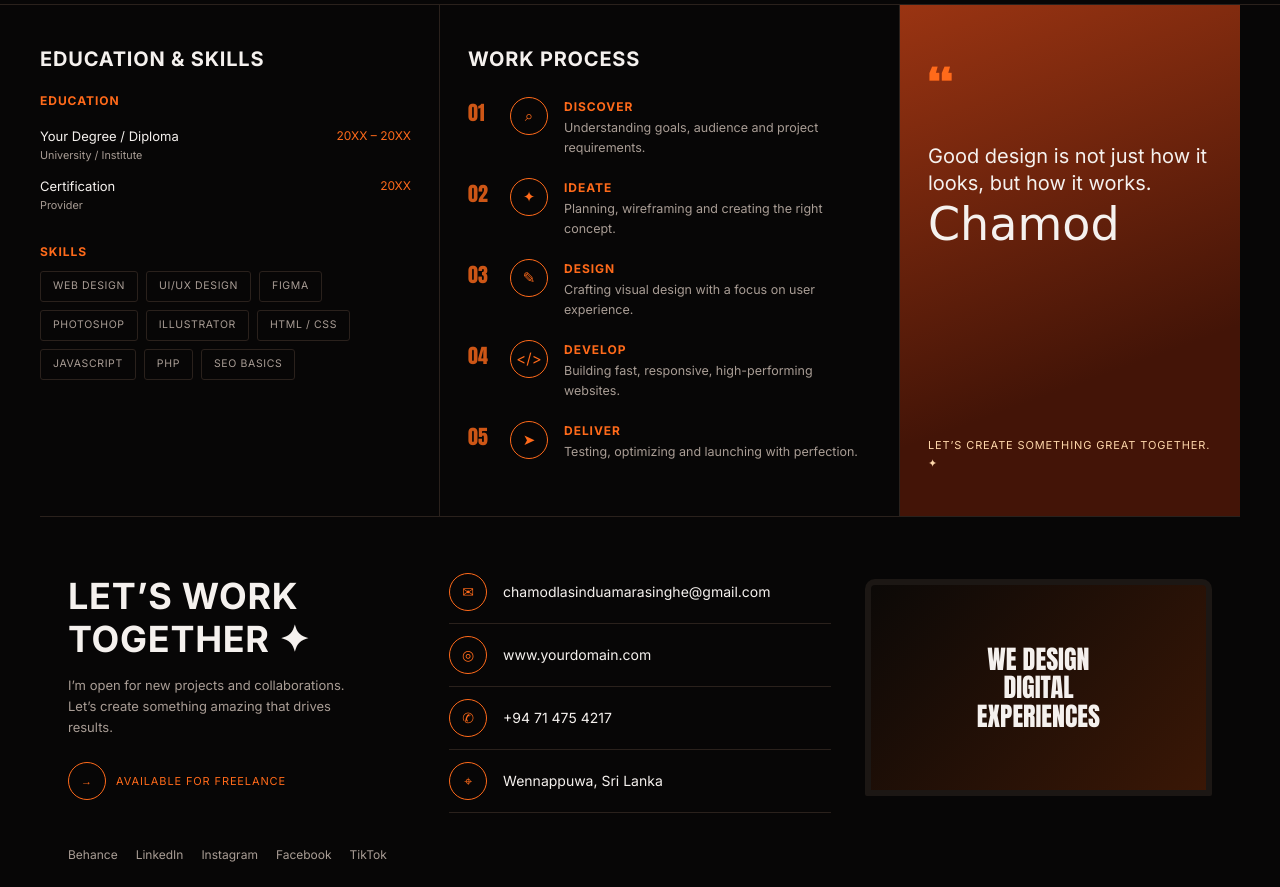
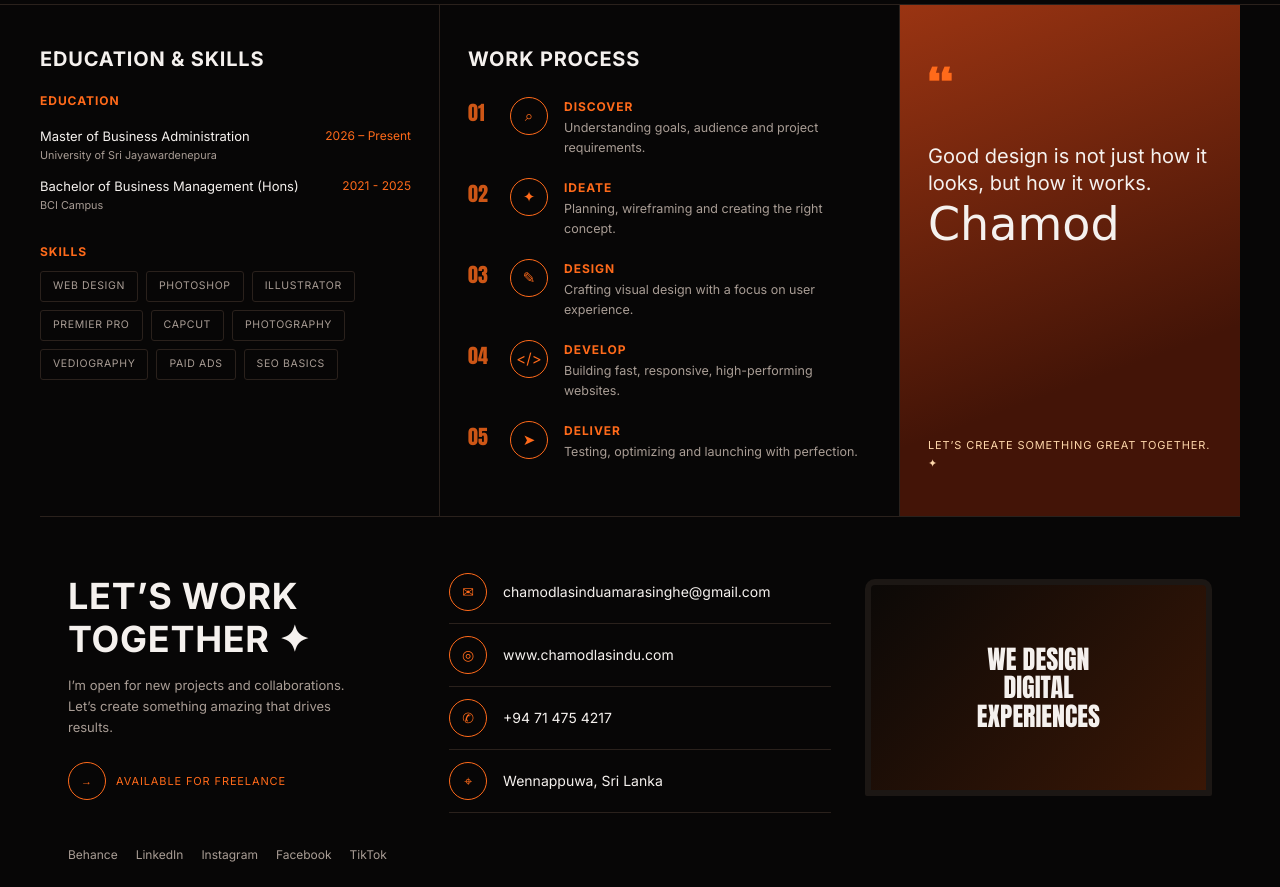
Before and after one commit to lasinduamarasinghe/chamodlasindu, a plain HTML site: page index.html in a window 1280 px wide. Shown: the part 1180-2067 px from the top of the page. Drawn offline with Linux system fonts and the light colour scheme; a web font is replaced by a local one.

Commit message:
Update experience and education details in index.html

```diff
--- a/index.html
+++ b/index.html
@@ -15,7 +15,7 @@
 <p>Creative strategist turning ideas into visual stories through graphic design, photography, videography, video editing, and digital marketing. Details that drive impact.</p>
 <div class="avail"><span class="dot"></span>BASED IN SRI LANKA · WORKING WORLDWIDE</div></div>
 <div class="tag"><i>✦</i>Turning ideas into powerful digital experiences.</div>
-<div class="stats"><div><b>3+</b><span>Years<br>Experience</span></div><div><b>40+</b><span>Projects<br>Completed</span></div><div><b>20+</b><span>Happy<br>Clients</span></div></div></div></div>
+<div class="stats"><div><b>6+</b><span>Years<br>Experience</span></div><div><b>75+</b><span>Projects<br>Completed</span></div><div><b>20+</b><span>Happy<br>Clients</span></div></div></div></div>
 
 <!-- ========== SELECTED PROJECTS ========== -->
 <section><div class="w"><div class="sh"><h2>Selected Projects</h2><hr><a href="#">VIEW ALL PROJECTS →</a></div>
@@ -28,9 +28,9 @@
 <!-- ========== EDUCATION / SKILLS  |  WORK PROCESS  |  QUOTE ========== -->
 <div class="w two" style="padding:0;display:grid">
 <div><h2>Education &amp; Skills</h2><div class="lab">EDUCATION</div>
-<div class="ed"><div>Your Degree / Diploma<small>University / Institute</small></div><span>20XX – 20XX</span></div>
-<div class="ed"><div>Certification<small>Provider</small></div><span>20XX</span></div>
-<div class="lab">SKILLS</div><div class="chips"><span>Web Design</span><span>UI/UX Design</span><span>Figma</span><span>Photoshop</span><span>Illustrator</span><span>HTML / CSS</span><span>JavaScript</span><span>PHP</span><span>SEO Basics</span></div></div>
+<div class="ed"><div>Master of Business Administration<small>University of Sri Jayawardenepura</small></div><span>2026 – Present</span></div>
+<div class="ed"><div>Bachelor of Business Management (Hons)<small>BCI Campus</small></div><span>2021 - 2025</span></div>
+<div class="lab">SKILLS</div><div class="chips"><span>Web Design</span><span>Photoshop</span><span>Illustrator</span><span>Premier Pro</span><span>Capcut</span><span>Photography</span><span>Vediography</span><span>Paid Ads</span><span>SEO Basics</span></div></div>
 <div><h2>Work Process</h2><div style="margin-top:18px">
 <div class="step"><b>01</b><i>⌕</i><div><h4>DISCOVER</h4><p>Understanding goals, audience and project requirements.</p></div></div>
 <div class="step"><b>02</b><i>✦</i><div><h4>IDEATE</h4><p>Planning, wireframing and creating the right concept.</p></div></div>
@@ -43,7 +43,7 @@
 <!-- ========== CONTACT + SOCIAL LINKS ========== -->
 <div class="w"><div class="contact" style="padding:44px 0 10px">
 <div><h3>Let’s work<br>together ✦</h3><p style="color:var(--mut);font-size:13px;max-width:280px">I’m open for new projects and collaborations. Let’s create something amazing that drives results.</p><a class="btn" href="mailto:chamodlasinduamarasinghe@gmail.com"><i>→</i>AVAILABLE FOR FREELANCE</a></div>
-<div class="ct"><a href="mailto:chamodlasinduamarasinghe@gmail.com"><i>✉</i>chamodlasinduamarasinghe@gmail.com</a><a href="#"><i>◎</i>www.yourdomain.com</a><a href="tel:+94714754217"><i>✆</i>+94 71 475 4217</a><a href="#"><i>⌖</i>Wennappuwa, Sri Lanka</a></div>
+<div class="ct"><a href="mailto:chamodlasinduamarasinghe@gmail.com"><i>✉</i>chamodlasinduamarasinghe@gmail.com</a><a href="#"><i>◎</i>www.chamodlasindu.com</a><a href="tel:+94714754217"><i>✆</i>+94 71 475 4217</a><a href="#"><i>⌖</i>Wennappuwa, Sri Lanka</a></div>
 <div class="lap">WE DESIGN<br>DIGITAL<br>EXPERIENCES</div></div>
 <div class="soc"><a href="https://www.behance.net/chamodlasindu">Behance</a><a href="https://www.linkedin.com/in/chamodlasindu">LinkedIn</a><a href="https://www.instagram.com/chamod_amarasinghe/">Instagram</a><a href="https://web.facebook.com/c.lasindu/">Facebook</a><a href="https://www.tiktok.com/@c.lasindu">TikTok</a></div></div>
 </body></html>
```
